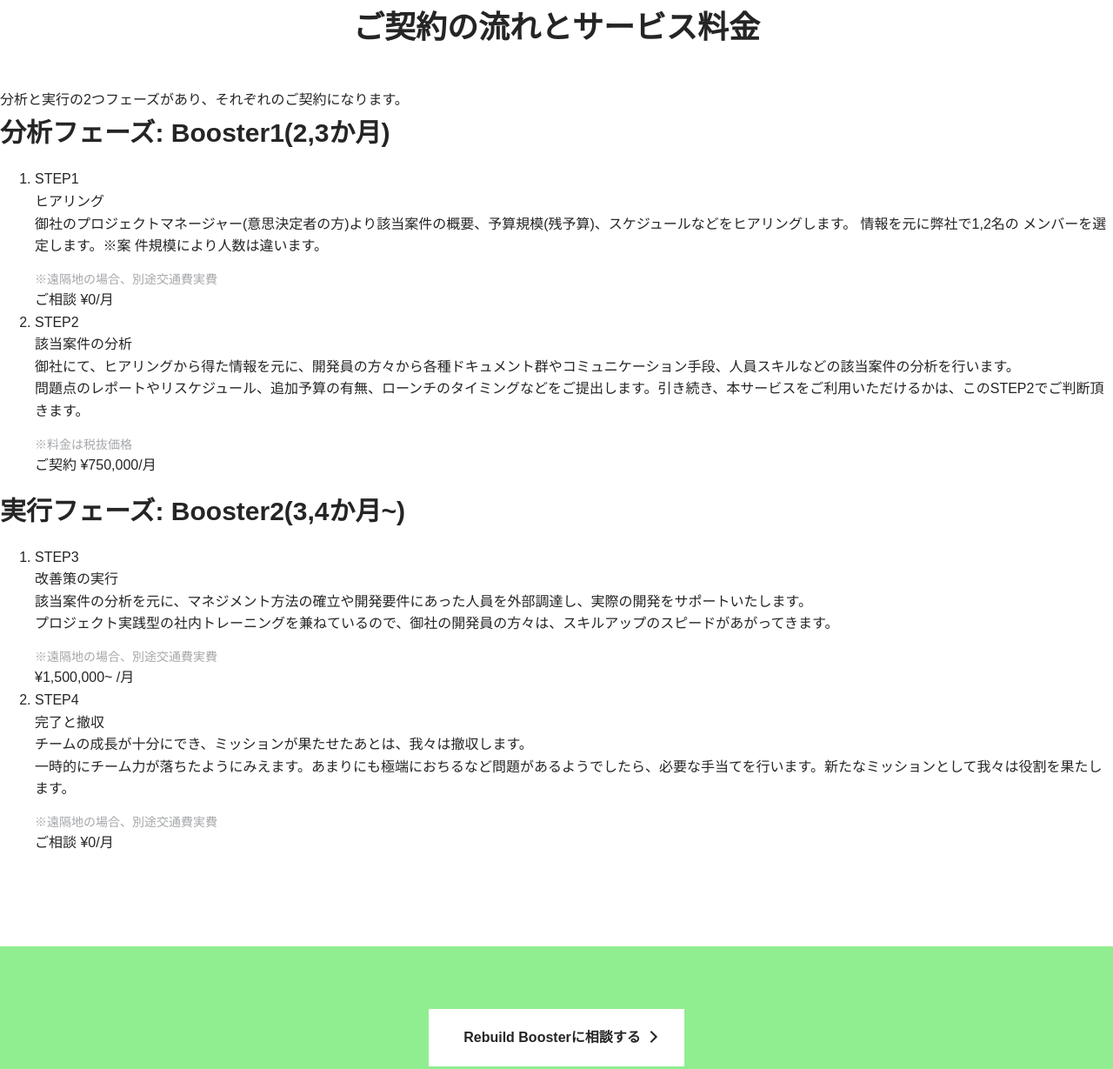
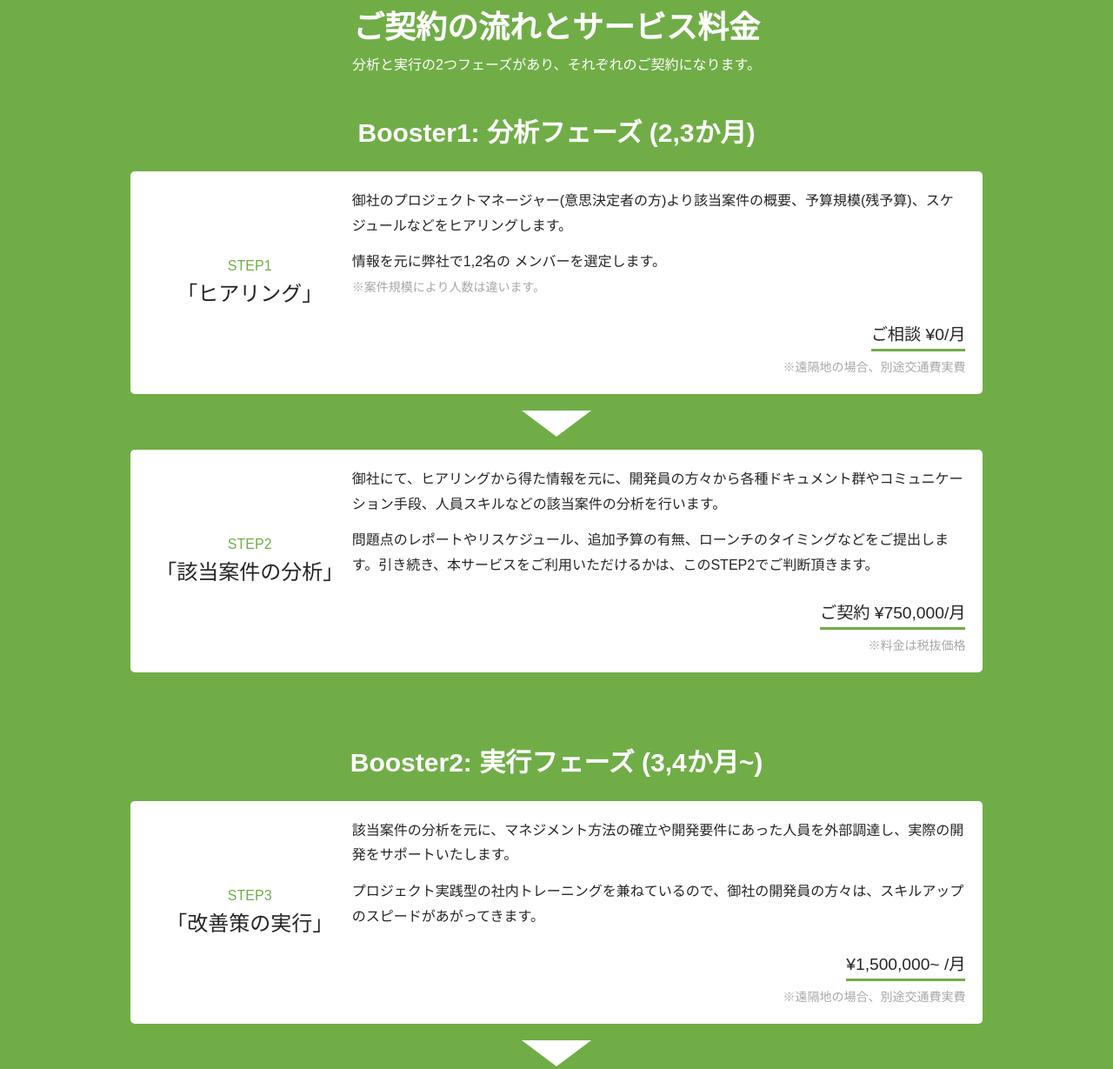
Before and after one commit to co-routine/co-routine.github.io, a website: page source/pug/service/rebuild-booster.pug in a window 1280 px wide. Shown: the part 3841-5070 px from the top of the page at 87% size. Drawn offline with nearby package versions, Linux system fonts and the light colour scheme; files that its build step writes are made by us from their sources.

Commit message:
add flow style

```diff
--- a/source/pug/service/rebuild-booster.pug
+++ b/source/pug/service/rebuild-booster.pug
@@ -146,59 +146,66 @@
                 li.c-member-list__item 会計・法務
                 li.c-member-list__item マーケ・分析
 
-  section.c-section
+  section.c-section.p-rb-flow
     header.c-section__header
-      h2.c-h.c-h--medium.c-h--centered ご契約の流れとサービス料金
+      h2.c-h.c-h--medium.c-h--centered.p-rb-section__title ご契約の流れとサービス料金
+      p.c-lead.c-lead--centered.p-rb-text 分析と実行の2つフェーズがあり、それぞれのご契約になります。
     .c-section__body
-      p.c-lead 分析と実行の2つフェーズがあり、それぞれのご契約になります。
-      section
-        h3.c-h.c-h--small 分析フェーズ: Booster1(2,3か月)
-        ol.c-step-list
-          li.c-step-list__item
-            .c-step__body
-              p.c-step__title
-                span STEP1
-              | ヒアリング
-              p
-                | 御社のプロジェクトマネージャー(意思決定者の方)より該当案件の概要、予算規模(残予算)、スケジュールなどをヒアリングします。
-                | 情報を元に弊社で1,2名の メンバーを選定します。※案 件規模により人数は違います。
-              p.c-note ※遠隔地の場合、別途交通費実費
-            footer.c-step__footer
-              p ご相談 ¥0/月
-          li.c-step-list__item
-            .c-step__body
-              p.c-step__title
-                span STEP2
-              | 該当案件の分析
-              p 御社にて、ヒアリングから得た情報を元に、開発員の方々から各種ドキュメント群やコミュニケーション手段、人員スキルなどの該当案件の分析を行います。
-              p 問題点のレポートやリスケジュール、追加予算の有無、ローンチのタイミングなどをご提出します。引き続き、本サービスをご利用いただけるかは、このSTEP2でご判断頂きます。
-              p.c-note ※料金は税抜価格
-            footer.c-step__footer
-              p ご契約 ¥750,000/月
+      section.p-rb-flow__section
+        .c-container.c-container--medium
+          h3.c-h.c-h--small.c-h--centered.p-rb-section__title Booster1: 分析フェーズ (2,3か月)
+          ol.c-step-list
+            li.c-step-list__item
+              header.c-step__header
+                p.c-step__title
+                  span STEP1
+                  | 「ヒアリング」
+              .c-step__body
+                p.c-lead 御社のプロジェクトマネージャー(意思決定者の方)より該当案件の概要、予算規模(残予算)、スケジュールなどをヒアリングします。
+                p.c-lead
+                  | 情報を元に弊社で1,2名の メンバーを選定します。<br>
+                  span.c-note ※案件規模により人数は違います。
+                footer.c-step__footer
+                  p.c-step__price ご相談 ¥0/月
+                  p.c-note ※遠隔地の場合、別途交通費実費
+            li.c-step-list__item
+              header.c-step__header
+                p.c-step__title
+                  span STEP2
+                  | 「該当案件の分析」
+              .c-step__body
+                p.c-lead 御社にて、ヒアリングから得た情報を元に、開発員の方々から各種ドキュメント群やコミュニケーション手段、人員スキルなどの該当案件の分析を行います。
+                p.c-lead 問題点のレポートやリスケジュール、追加予算の有無、ローンチのタイミングなどをご提出します。引き続き、本サービスをご利用いただけるかは、このSTEP2でご判断頂きます。
+                footer.c-step__footer
+                  p.c-step__price ご契約 ¥750,000/月
+                  p.c-note ※料金は税抜価格
 
-      section
-        h3.c-h.c-h--small 実行フェーズ: Booster2(3,4か月~)
-        ol.c-step-list
-          li.c-step-list__item
-            .c-step__body
-              p.c-step__title
-                span STEP3
-              | 改善策の実行
-              p 該当案件の分析を元に、マネジメント方法の確立や開発要件にあった人員を外部調達し、実際の開発をサポートいたします。
-              p プロジェクト実践型の社内トレーニングを兼ねているので、御社の開発員の方々は、スキルアップのスピードがあがってきます。
-              p.c-note ※遠隔地の場合、別途交通費実費
-            footer.c-step__footer
-              p ¥1,500,000~ /月
-          li.c-step-list__item
-            .c-step__body
-              p.c-step__title
-                span STEP4
-              | 完了と撤収
-              p チームの成長が十分にでき、ミッションが果たせたあとは、我々は撤収します。
-              p 一時的にチーム力が落ちたようにみえます。あまりにも極端におちるなど問題があるようでしたら、必要な手当てを行います。新たなミッションとして我々は役割を果たします。
-              p.c-note ※遠隔地の場合、別途交通費実費
-            footer.c-step__footer
-              p ご相談 ¥0/月
+      section.p-rb-flow__section
+        .c-container.c-container--medium
+          h3.c-h.c-h--small.c-h--centered.p-rb-section__title Booster2: 実行フェーズ (3,4か月~)
+          ol.c-step-list
+            li.c-step-list__item
+              header.c-step__header
+                p.c-step__title
+                  span STEP3
+                  | 「改善策の実行」
+              .c-step__body
+                p.c-lead 該当案件の分析を元に、マネジメント方法の確立や開発要件にあった人員を外部調達し、実際の開発をサポートいたします。
+                p.c-lead プロジェクト実践型の社内トレーニングを兼ねているので、御社の開発員の方々は、スキルアップのスピードがあがってきます。
+                footer.c-step__footer
+                  p.c-step__price ¥1,500,000~ /月
+                  p.c-note ※遠隔地の場合、別途交通費実費
+            li.c-step-list__item
+              header.c-step__header
+                p.c-step__title
+                  span STEP4
+                  | 「完了と撤収」
+              .c-step__body
+                p.c-lead チームの成長が十分にでき、ミッションが果たせたあとは、我々は撤収します。
+                p.c-lead 一時的にチーム力が落ちたようにみえます。あまりにも極端におちるなど問題があるようでしたら、必要な手当てを行います。新たなミッションとして我々は役割を果たします。
+                footer.c-step__footer
+                  p.c-step__price ご相談 ¥0/月
+                  p.c-note ※遠隔地の場合、別途交通費実費
 
   include ../template/_contact-lp
 
--- a/source/sass/_variables.scss
+++ b/source/sass/_variables.scss
@@ -13,6 +13,8 @@
 $color-base: #ffffff;
 $color-border-base: #e1e4e8;
 
+$rb-color-theme: rgb(112, 173, 71);
+
 $font-base-size: 16px;
 $font-base-color: $color-primary;
 
--- /dev/null
+++ b/source/sass/object/component/_step-list.scss
@@ -0,0 +1,96 @@
+.c-step-list {
+  @extend %list-reset;
+
+  &__item {
+    display: table;
+    width: 100%;
+    background-color: $color-base;
+    padding: 2%;
+    border-radius: 5px;
+
+    @include mq('small') {
+      display: block;
+      padding: 4%;
+    }
+
+    & + & {
+      margin-top: 4em;
+      position: relative;
+
+      &::before {
+        content: '';
+        display: block;
+        width: 0;
+        height: 0;
+        border-style: solid;
+        border-width: 30px 40px 0 40px;
+        border-color: $color-base transparent transparent transparent;
+        position: absolute;
+        left: 50%;
+        top: -(30px + 15px);
+        margin-left: -40px;
+
+        @include mq('small') {
+          border-width: 20px 30px 0 30px;
+          margin-left: -30px;
+        }
+      }
+    }
+  }
+}
+
+.c-step {
+  &__header,
+  &__body {
+    display: table-cell;
+    vertical-align: middle;
+
+    @include mq('small') {
+      display: block;
+    }
+  }
+
+  &__header {
+    width: 25%;
+
+    @include mq('small') {
+      margin-top: 1em;
+      width: 100%;
+    }
+  }
+
+  &__title {
+    text-align: center;
+    font-size: 24px;
+
+    span {
+      display: block;
+      font-size: 16px;
+      color: $rb-color-theme;
+    }
+  }
+
+  &__body {
+    width: 75%;
+
+    @include mq('small') {
+      width: 100%;
+      margin-top: 1em;
+    }
+  }
+
+  &__footer {
+    text-align: right;
+    margin-top: 1.6em;
+
+    .c-note {
+      margin-top: 0.5em;
+    }
+  }
+
+  &__price {
+    display: inline-block;
+    border-bottom: 3px solid $rb-color-theme;
+    font-size: $font-base-size * 1.2;
+  }
+}
--- a/source/sass/object/project/_rb-member.scss
+++ b/source/sass/object/project/_rebuild-booster.scss
@@ -1,3 +1,12 @@
+.p-rb-section {
+  background-color: $rb-color-theme;
+}
+
+.p-rb-section__title,
+.p-rb-text {
+  color: $color-base;
+}
+
 /* Rebuild Booster LP メンバーページ */
 .p-rb-member {
   background-color: $color-secondary;
@@ -38,3 +47,17 @@
     }
   }
 }
+
+.p-rb-flow {
+  background-color: $rb-color-theme;
+
+  &__section {
+    & + & {
+      margin-top: $base-margin * 2;
+    }
+
+    .c-h + .c-step-list {
+      margin-top: ($base-margin / 2);
+    }
+  }
+}
```
Also changed, not shown: public/dist/stylesheet/application.css, public/service/rebuild-booster.html.
